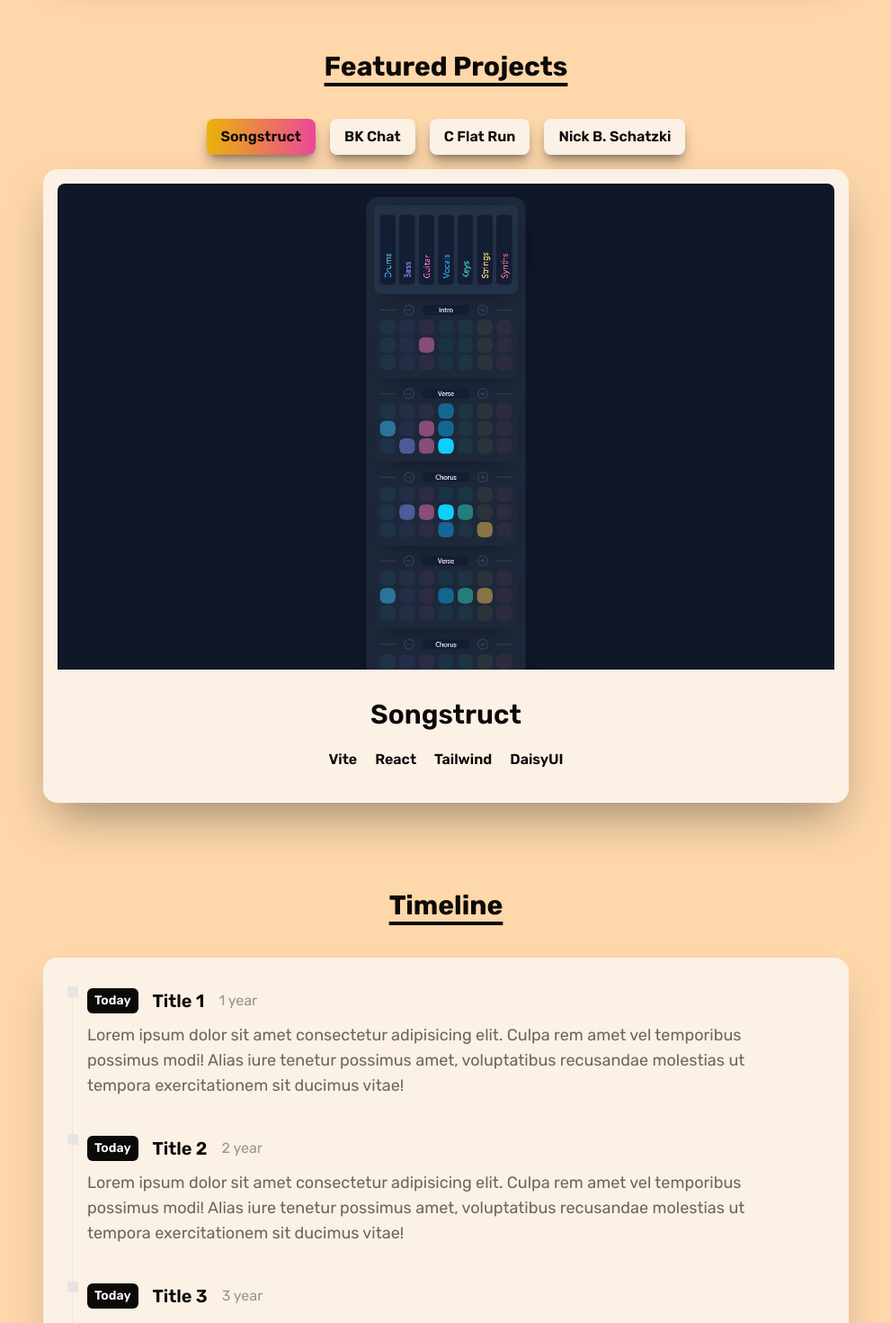
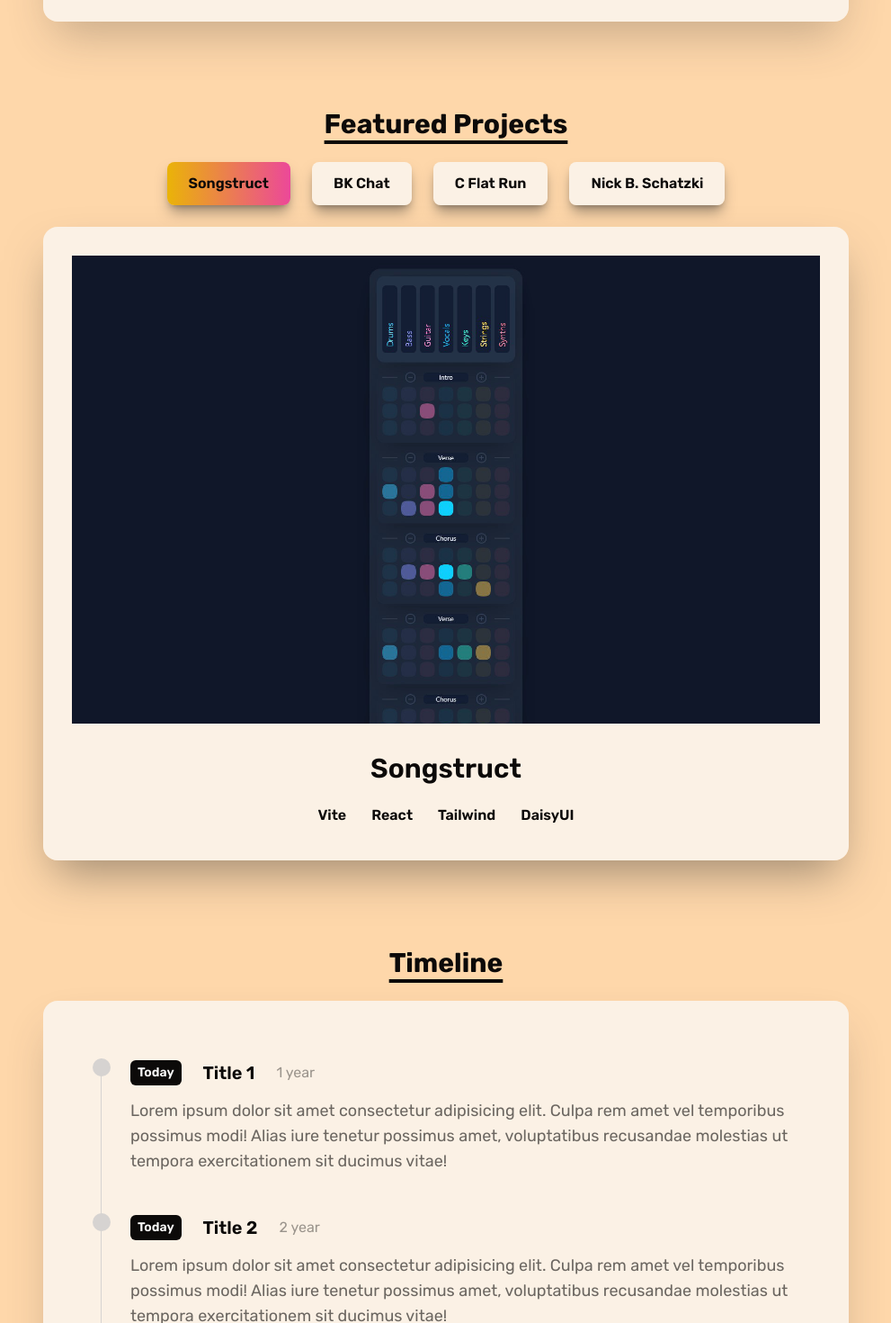
Before and after one commit to BKSchatzki/bks-portfolio, a React (Vite) app: page / in a window 1280 px wide. Shown: the part 640-2110 px from the top of the page at 90% size, without its empty margins (144-1135 px from the left). Built offline with nearby package versions, Linux system fonts and the light colour scheme.

Commit message:
Make padding proportions  responsive

```diff
--- a/src/components/Contact.jsx
+++ b/src/components/Contact.jsx
@@ -11,14 +11,14 @@
         <Title>Contact</Title>
         <form
           action="#"
-          className="flex w-full flex-col rounded-2xl bg-stone-50/75 p-8 shadow-2xl shadow-stone-700/30 dark:bg-slate-900/75 dark:shadow-slate-950/30"
+          className="flex w-full flex-col rounded-2xl bg-stone-50/75 p-8 shadow-2xl shadow-stone-700/30 dark:bg-slate-900/75 dark:shadow-slate-950/30 sm:p-12 lg:p-16"
           method="POST"
         >
           <label hidden htmlFor="name">
             Name:
           </label>
           <input
-            className="rounded-md border border-stone-200 bg-transparent px-4 py-2 text-sm hover:bg-stone-50/50 focus:bg-stone-50 focus:outline-none dark:border-slate-700 dark:hover:bg-slate-900/50 dark:focus:bg-slate-900 sm:text-base lg:text-lg"
+            className="mb-2 rounded-md border border-stone-200 bg-transparent px-4 py-2 text-sm hover:bg-stone-50/50 focus:bg-stone-50 focus:outline-none dark:border-slate-700 dark:hover:bg-slate-900/50 dark:focus:bg-slate-900 sm:mb-2.5 sm:px-5 sm:py-2.5 sm:text-base lg:mb-3 lg:px-6 lg:py-3 lg:text-lg"
             id="name"
             name="name"
             placeholder="Name"
@@ -29,7 +29,7 @@
             Email:
           </label>
           <input
-            className="my-2 rounded-md border border-stone-200 bg-transparent px-4 py-2 text-sm hover:bg-stone-50/50 focus:bg-stone-50 focus:outline-none dark:border-slate-700 dark:hover:bg-slate-900/50 dark:focus:bg-slate-900 sm:text-base lg:text-lg"
+            className="mb-2 rounded-md border border-stone-200 bg-transparent px-4 py-2 text-sm hover:bg-stone-50/50 focus:bg-stone-50 focus:outline-none dark:border-slate-700 dark:hover:bg-slate-900/50 dark:focus:bg-slate-900 sm:mb-2.5 sm:px-5 sm:py-2.5 sm:text-base lg:mb-3 lg:px-6 lg:py-3 lg:text-lg"
             id="email"
             name="email"
             placeholder="Email"
@@ -40,7 +40,7 @@
             Message:
           </label>
           <textarea
-            className="mb-4 rounded-md border border-stone-200 bg-transparent px-4 py-2 text-sm hover:bg-stone-50/50 focus:bg-stone-50 focus:outline-none dark:border-slate-700 dark:hover:bg-slate-900/50 dark:focus:bg-slate-900 sm:text-base lg:text-lg"
+            className="mb-4 rounded-md border border-stone-200 bg-transparent px-4 py-2 text-sm hover:bg-stone-50/50 focus:bg-stone-50 focus:outline-none dark:border-slate-700 dark:hover:bg-slate-900/50 dark:focus:bg-slate-900 sm:px-5 sm:py-2.5 sm:text-base lg:px-6 lg:py-3 lg:text-lg"
             id="message"
             name="message"
             placeholder="Message"
@@ -48,7 +48,7 @@
             rows="10"
           />
           <button
-            className="w-max self-center rounded-md bg-gradient-to-r from-yellow-500 to-pink-500 px-6 py-3 text-center text-lg font-extrabold shadow-lg transition-transform duration-100 hover:brightness-150 active:scale-90 dark:from-violet-700 dark:to-blue-700 sm:text-xl lg:text-2xl"
+            className="w-max self-center rounded-md bg-gradient-to-r from-yellow-500 to-pink-500 px-6 py-3 text-center text-lg font-extrabold shadow-lg transition-transform duration-100 hover:brightness-150 active:scale-90 dark:from-violet-700 dark:to-blue-700 sm:px-7 sm:py-3.5 sm:text-xl lg:px-8 lg:py-4 lg:text-2xl"
             type="button"
           >
             Work With Me
--- a/src/components/Intro.jsx
+++ b/src/components/Intro.jsx
@@ -3,7 +3,7 @@
 function Intro() {
   return (
     <main
-      className="my-8 flex scroll-m-40 flex-col items-center justify-center rounded-2xl bg-stone-50/75 p-8 text-center shadow-2xl shadow-stone-700/30 dark:bg-slate-900/75 dark:shadow-slate-950/30 sm:my-16 lg:my-24"
+      className="my-8 flex scroll-m-40 flex-col items-center justify-center rounded-2xl bg-stone-50/75 p-8 text-center shadow-2xl shadow-stone-700/30 dark:bg-slate-900/75 dark:shadow-slate-950/30 sm:my-16 sm:p-12 lg:my-24 lg:p-16"
       id="intro"
     >
       <h1 className="mb-1 text-4xl font-bold sm:text-5xl lg:text-6xl">
--- a/src/components/Portfolio.jsx
+++ b/src/components/Portfolio.jsx
@@ -16,7 +16,7 @@
     >
       <Title>Featured Projects</Title>
       <div className="w-full">
-        <div className="mb-4 flex flex-row flex-wrap items-center justify-center gap-4 py-0">
+        <div className="mb-4 flex flex-row flex-wrap items-center justify-center gap-4 py-0 sm:mb-5 sm:gap-5 lg:mb-6 lg:gap-6">
           {portfolio.map((item, index) => (
             <button
               aria-selected={activeTab === item}
@@ -24,7 +24,7 @@
                 activeTab?.title === item.title
                   ? "bg-gradient-to-r from-yellow-500 to-pink-500 dark:from-violet-700 dark:to-blue-700"
                   : "bg-stone-50/75 dark:bg-slate-900/75"
-              }  w-fit rounded-lg px-4 py-2 text-xs font-semibold shadow-lg shadow-stone-700/50 transition-transform duration-100 active:scale-90 dark:shadow-slate-950/30 sm:text-sm lg:text-base`}
+              }  w-fit rounded-lg px-4 py-2 text-xs font-semibold shadow-lg shadow-stone-700/50 transition-transform duration-100 active:scale-90 dark:shadow-slate-950/30 sm:px-5 sm:py-[0.625rem] sm:text-sm lg:px-6 lg:py-3 lg:text-base`}
               key={index}
               onClick={() => setActiveTab(item)}
               role="tab"
--- a/src/components/PortfolioItem.jsx
+++ b/src/components/PortfolioItem.jsx
@@ -12,21 +12,21 @@
     >
       <img
         alt={title}
-        className="max-h-[600px] object-cover p-4"
+        className="max-h-[600px] object-cover p-4 sm:p-6 lg:p-8"
         src={imgUrl}
         style={{
           borderTopLeftRadius: "1.5rem",
           borderTopRightRadius: "1.5rem",
         }}
       />
-      <div className="mx-auto flex flex-col items-center justify-between gap-4 self-start p-8 pt-4">
+      <div className="mx-auto flex flex-col items-center justify-between gap-4 self-start p-8 pt-0">
         <h3 className="text-xl font-semibold sm:text-2xl lg:text-3xl">
           {title}
         </h3>
         <p className="flex flex-row flex-wrap items-center justify-center gap-1 text-xs sm:text-sm lg:text-base">
           {stack.map((item, index) => (
             <span
-              className="inline-block cursor-default rounded-md px-2 py-1 font-semibold hover:bg-stone-200/50 dark:hover:bg-slate-700/50"
+              className="inline-block cursor-default rounded-md px-2 py-1 font-semibold hover:bg-stone-200/50 dark:hover:bg-slate-700/50 sm:px-2.5 sm:py-[0.3125rem] lg:px-3 lg:py-1.5"
               key={index}
             >
               {item}
--- a/src/components/Timeline.jsx
+++ b/src/components/Timeline.jsx
@@ -10,7 +10,7 @@
       id="timeline"
     >
       <Title>Timeline</Title>
-      <div className="w-full rounded-2xl bg-stone-50/75 p-8 shadow-2xl shadow-stone-700/30 dark:bg-slate-900/75 dark:shadow-slate-950/30">
+      <div className="w-full rounded-2xl bg-stone-50/75 p-8 shadow-2xl shadow-stone-700/30 dark:bg-slate-900/75 dark:shadow-slate-950/30 sm:p-12 lg:p-16">
         {timeline.map((item, index) => (
           <TimelineItem
             details={item.details}
--- a/src/components/TimelineItem.jsx
+++ b/src/components/TimelineItem.jsx
@@ -2,21 +2,21 @@
 
 function TimelineItem({ year, title, duration, details }) {
   return (
-    <ol className="relative flex flex-col border-l border-stone-200 dark:border-slate-700">
-      <li className="mb-8 ml-4 mr-4">
-        <div className="absolute -left-1.5 h-3 w-3 rounded-sm bg-stone-200 dark:bg-slate-700" />
-        <div className="flex flex-row flex-wrap items-center justify-start gap-4 text-[0.625rem] sm:text-xs lg:text-sm">
+    <ol className="relative flex flex-col border-l border-stone-300 dark:border-slate-700">
+      <li className="mb-4 ms-4 sm:mb-6 sm:ms-6 lg:mb-8 lg:ms-8">
+        <div className="absolute -left-1.5 h-3 w-3 rounded-full bg-stone-300 dark:bg-slate-700 sm:-left-2 sm:h-4 sm:w-4 lg:-left-2.5 lg:h-5 lg:w-5" />
+        <div className="flex flex-row flex-wrap items-center justify-start gap-4 text-[0.625rem] sm:gap-5 sm:text-xs lg:gap-6 lg:text-sm">
           <span className="inline-block rounded-md bg-stone-950 px-2 py-1 font-semibold text-stone-50 dark:bg-slate-50 dark:text-slate-950">
             {year}
           </span>
           <h3 className="text-base font-semibold sm:text-lg lg:text-xl">
             {title}
           </h3>
-          <span className="my-1 text-xs font-normal leading-none opacity-40 sm:text-sm lg:text-base">
+          <span className="my-0 text-xs font-normal leading-none opacity-40 sm:my-0.5 sm:text-sm lg:my-1 lg:text-base">
             {duration}
           </span>
         </div>
-        <p className="my-2 text-sm font-normal opacity-60 sm:text-base lg:text-lg">
+        <p className="my-2 text-sm font-normal opacity-60 sm:my-2.5 sm:text-base lg:my-3 lg:text-lg">
           {details}
         </p>
       </li>
--- a/src/components/Title.jsx
+++ b/src/components/Title.jsx
@@ -3,7 +3,7 @@
 function Title({ children, id }) {
   return (
     <h2
-      className="mb-5 text-xl font-bold underline decoration-4 underline-offset-8 sm:mb-7 sm:text-2xl lg:mb-10 lg:text-3xl"
+      className="mb-4 text-xl font-bold underline decoration-4 underline-offset-8 sm:mb-5 sm:text-2xl lg:mb-6 lg:text-3xl"
       id={id && id}
     >
       {children}
```
